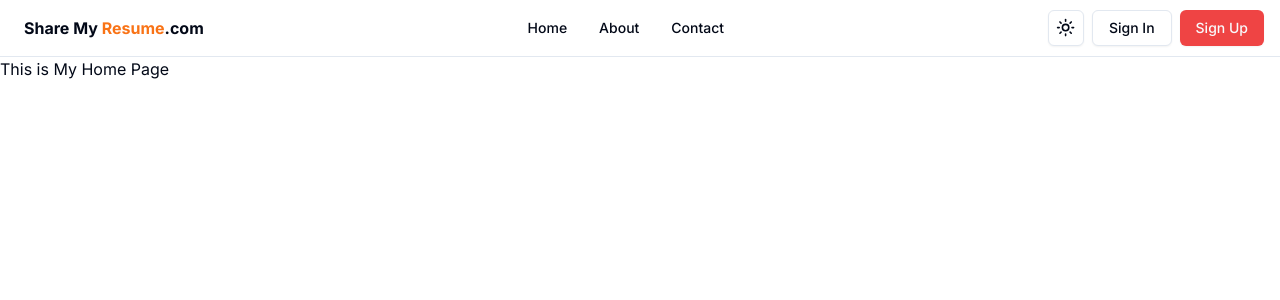
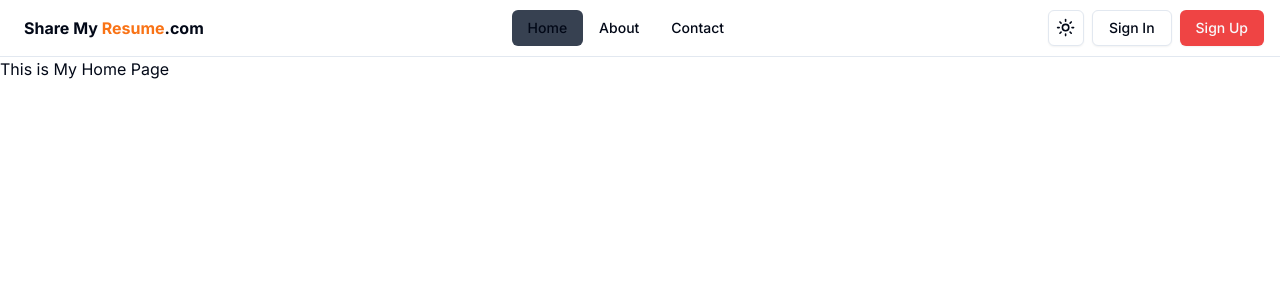
Before and after one commit to bhataasim1/share-my-resume, a Next.js app: page / in a window 1280 px wide. Shown: the top 300 px of the page. Built offline with nearby package versions, Linux system fonts and the light colour scheme.

Commit message:
🐞 fix: import path for NavigationMenuItem in DesktopSidebar.tsx and add the Active Link

```diff
--- a/components/layout/sidebar/DesktopSidebar.tsx
+++ b/components/layout/sidebar/DesktopSidebar.tsx
@@ -2,9 +2,11 @@ import React from "react";
 import Link from "next/link";
 import { buttonVariants } from "../../ui/button";
 import { navItems } from "@/constant/navItems";
-import { NavigationMenuItem } from "@radix-ui/react-navigation-menu";
+import { NavigationMenuItem } from "@/components/ui/navigation-menu";
+import { usePathname } from "next/navigation";
 
 const DesktopSidebar = () => {
+  const path = usePathname();
   return (
     <nav className="hidden md:flex gap-2">
       <NavigationMenuItem>
@@ -14,7 +16,7 @@ const DesktopSidebar = () => {
             href={item.href}
             className={`${buttonVariants({
               variant: "ghost",
-            })}`}
+            })} active: ${path === item.href ? "bg-gray-700" : ""}`}
           >
             {item.label}
           </Link>
```
